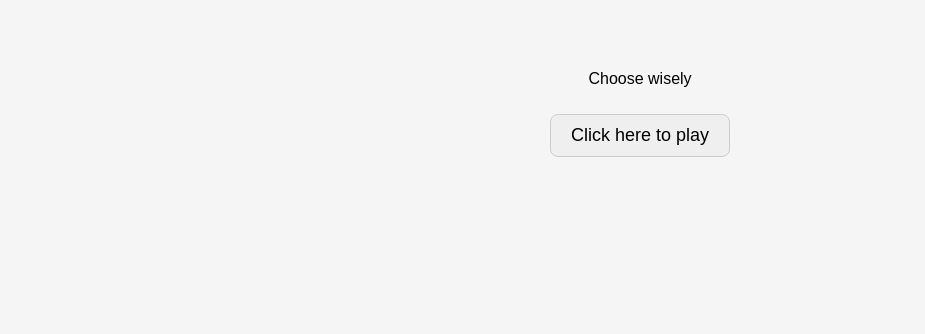
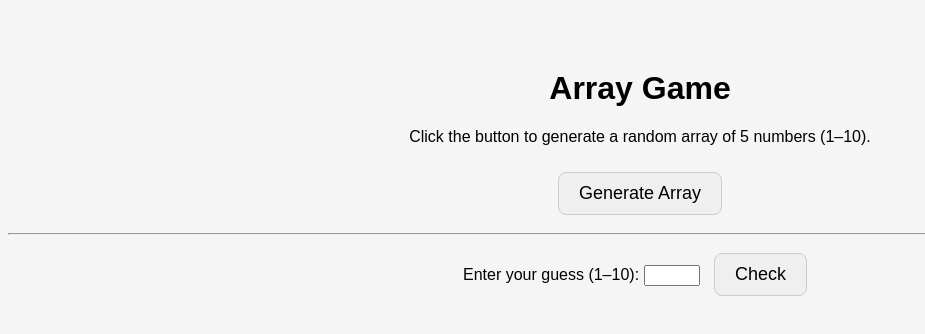
Before and after one commit to phbaron/phbaron.github.io, a plain HTML site: page index.html in a window 1280 px wide. Shown: the whole page, without its empty margins (0-925 px from the left). Drawn offline with Linux system fonts and the light colour scheme.

Commit message:
Update index.html

```diff
--- a/index.html
+++ b/index.html
@@ -1,16 +1,32 @@
 <!doctype html>
 <html lang="en">
 <head>
-  <title>Rock Paper Scissors - Week 8</title>
-  <script src="script.js"></script>
-  <link rel="stylesheet" href="style.css">
+    <title>Random Array Guess Game</title>
+    <link rel="stylesheet" href="style.css">
 </head>
+
 <body>
-  <p>Choose wisely</p>
-  <div class="buttons">
-    <button onclick="newgame()">Click here to play</button>
-  </div>
-  <h1 id="computer-choice"></h3>
-  <h1 id="result"></h2>
+
+    <h1>Array Game</h1>
+
+    <div class="game-box">
+        <p>Click the button to generate a random array of 5 numbers (1–10).</p>
+
+        <button onclick="generateArray()">Generate Array</button>
+
+        <hr>
+
+        <label for="guess">Enter your guess (1–10):</label>
+        <input type="number" id="guess" min="1" max="10">
+
+        <button onclick="checkGuess()">Check</button>
+
+        <p id="result"></p>
+
+
+        <p id="arrayOutput" style="display:none;"></p>
+    </div>
+
+    <script src="script.js"></script>
 </body>
 </html>
```
